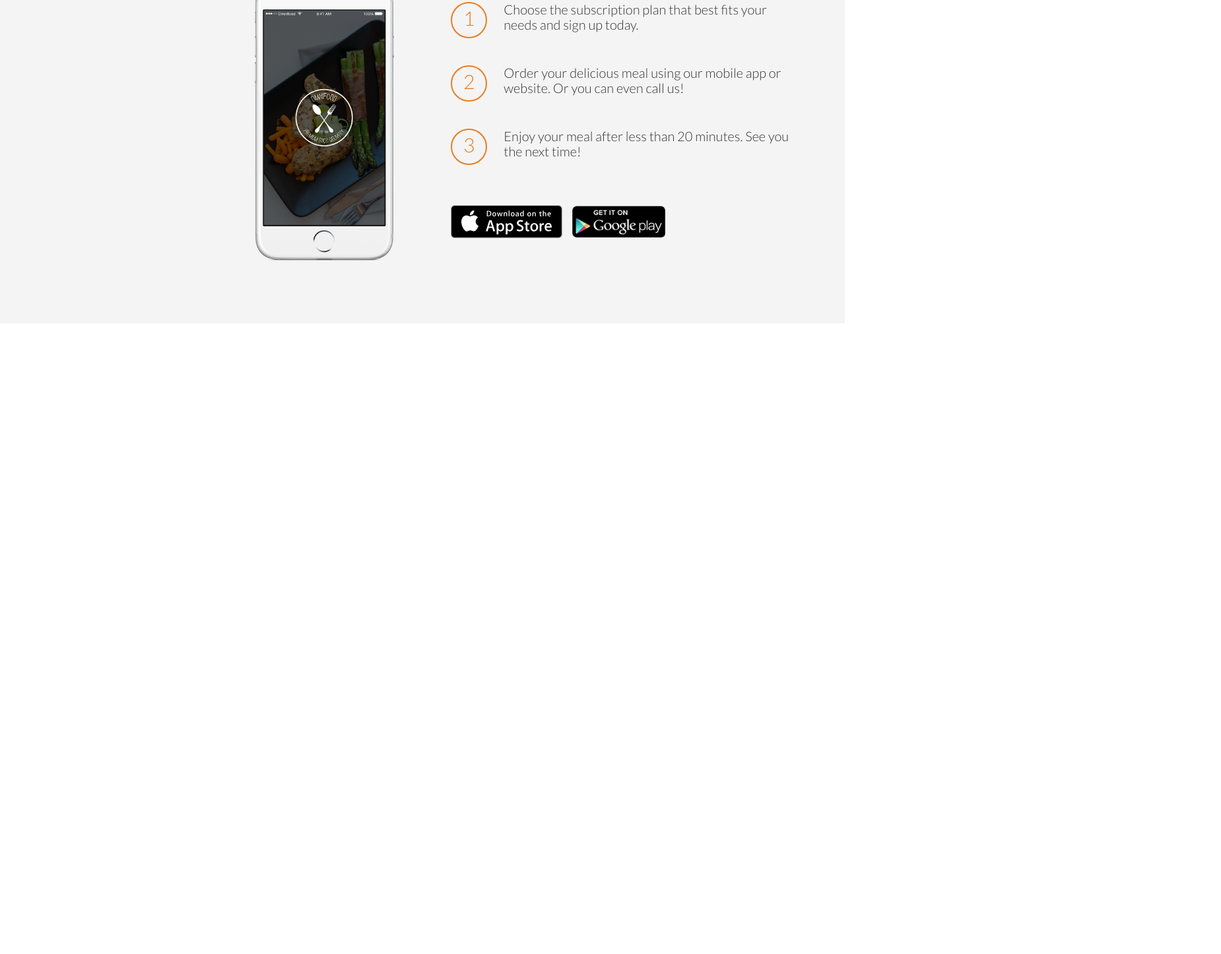
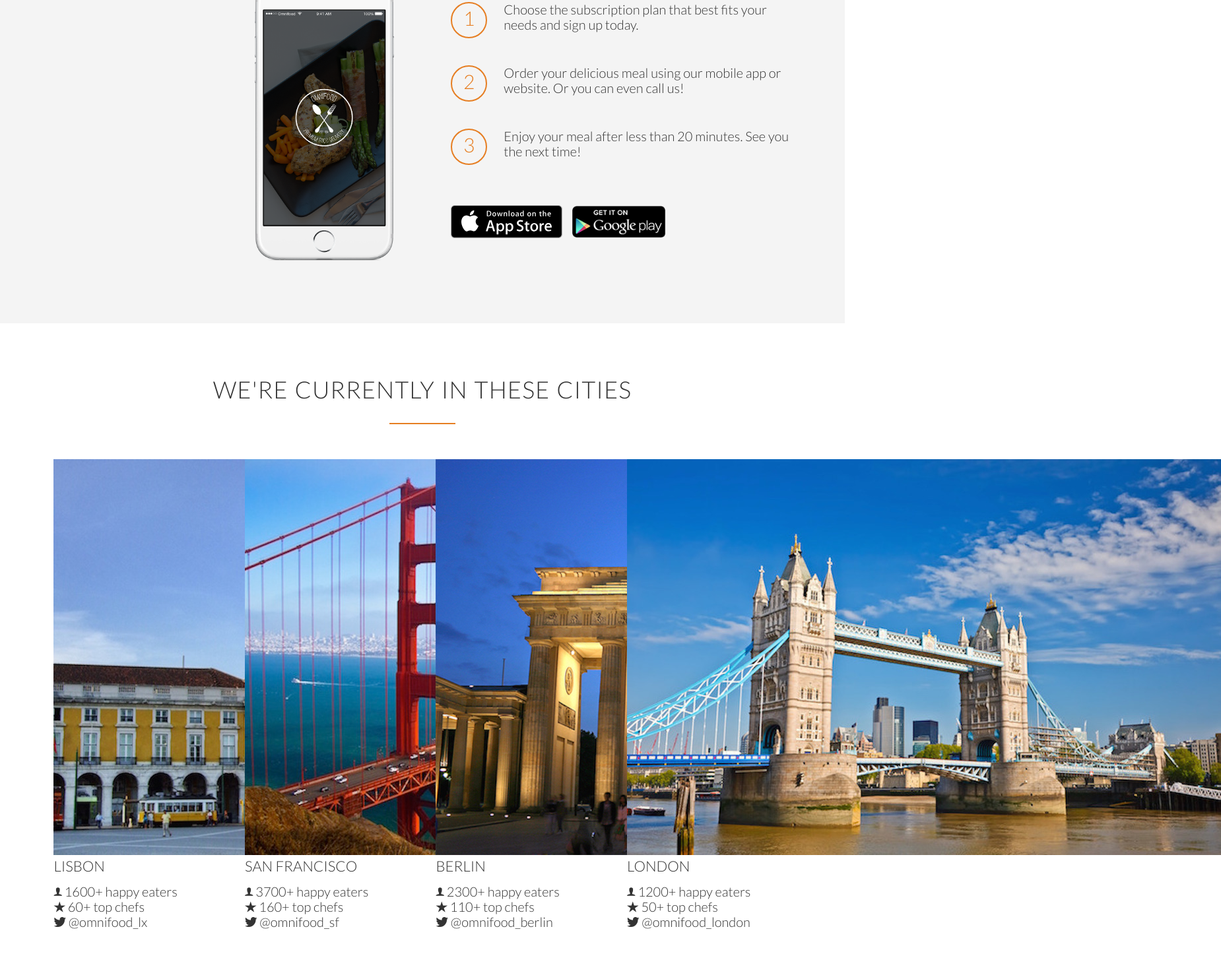
Before and after one commit to AdamSpade/html-demo-site, a plain HTML site: page index.html in a window 1280 px wide. Shown: the part 2227-3673 px from the top of the page at 66% size, 1850 px wide, since content can reach past the window. Before the commit the page ends 2717 px from the top, so only its background shows below. Drawn offline with nearby package versions, Linux system fonts and the light colour scheme; files whose address does not match are found by name.

Commit message:
Added cities unformatted

```diff
--- a/index.html
+++ b/index.html
@@ -6,7 +6,8 @@
     <link rel="stylesheet" type="text/css" href="vendors/css/grid.css">
     <link rel="stylesheet" type="text/css" href="vendors/css/ionicons.min.css">
     <link rel="stylesheet" type="text/css" href="resources/css/styles.css">
-    <link href="https://fonts.googleapis.com/css2?family=Lato:ital,wght@0,100;0,300;0,400;1,300&display=swap" rel="stylesheet" type="text/css">
+    <link href="https://fonts.googleapis.com/css2?family=Lato:ital,wght@0,100;0,300;0,400;1,300&display=swap"
+        rel="stylesheet" type="text/css">
     <title>Omnifood</title>
 </head>
 
@@ -146,7 +147,80 @@
                 </div>
 
                 <a href="#" class="btn-app"><img src="resources/images/download-app.svg" alt="App Store Button"></a>
-                <a href="#" class="btn-app"><img src="resources/images/download-app-android.png" alt="Play Store Button"></a>
+                <a href="#" class="btn-app"><img src="resources/images/download-app-android.png"
+                        alt="Play Store Button"></a>
+            </div>
+        </div>
+    </section>
+
+    <section class="section-cities">
+        <div class="row">
+            <h2>We're currently in these cities</h2>
+        </div>
+        <div class="row">
+            <div class="col span-1-of-4 box">
+                <img src="resources/images/lisbon-3.jpg" alt="Lisbon">
+                <h3>Lisbon</h3>
+                <div class="city-feature">
+                    <i class="ion-ios-person"></i>
+                    1600+ happy eaters
+                </div>
+                <div class="city-feature">
+                    <i class="ion-ios-star"></i>
+                    60+ top chefs
+                </div>
+                <div class="city-feature">
+                    <i class="ion-social-twitter"></i>
+                    @omnifood_lx
+                </div>
+            </div>
+            <div class="col span-1-of-4 box">
+                <img src="resources/images/san-francisco.jpg" alt="San Francisco">
+                <h3>San Francisco</h3>
+                <div class="city-feature">
+                    <i class="ion-ios-person"></i>
+                    3700+ happy eaters
+                </div>
+                <div class="city-feature">
+                    <i class="ion-ios-star"></i>
+                    160+ top chefs
+                </div>
+                <div class="city-feature">
+                    <i class="ion-social-twitter"></i>
+                    @omnifood_sf
+                </div>
+            </div>
+            <div class="col span-1-of-4 box">
+                <img src="resources/images/berlin.jpg" alt="Berlin">
+                <h3>Berlin</h3>
+                <div class="city-feature">
+                    <i class="ion-ios-person"></i>
+                    2300+ happy eaters
+                </div>
+                <div class="city-feature">
+                    <i class="ion-ios-star"></i>
+                    110+ top chefs
+                </div>
+                <div class="city-feature">
+                    <i class="ion-social-twitter"></i>
+                    @omnifood_berlin
+                </div>
+            </div>
+            <div class="col span-1-of-4 box">
+                <img src="resources/images/london.jpg" alt="London">
+                <h3>London</h3>
+                <div class="city-feature">
+                    <i class="ion-ios-person"></i>
+                    1200+ happy eaters
+                </div>
+                <div class="city-feature">
+                    <i class="ion-ios-star"></i>
+                    50+ top chefs
+                </div>
+                <div class="city-feature">
+                    <i class="ion-social-twitter"></i>
+                    @omnifood_london
+                </div>
             </div>
         </div>
     </section>
@@ -154,3 +228,18 @@
 </body>
 
 </html>
+
+<!--
+
+    Section 4: Cities
+Title: We're currently in these cities
+
+
+
+
+London
+1200+ happy eaters
+50+ top chefs
+@omnifood_london
+
+-->
```
